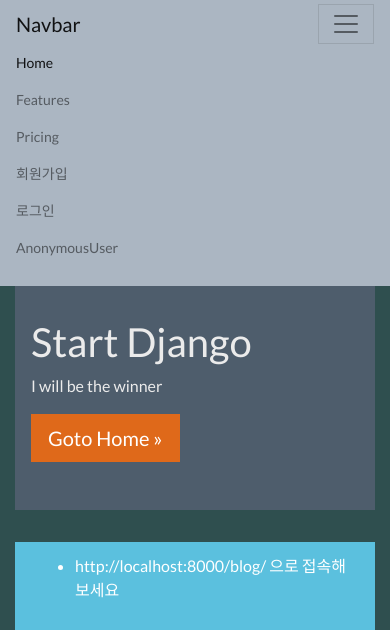
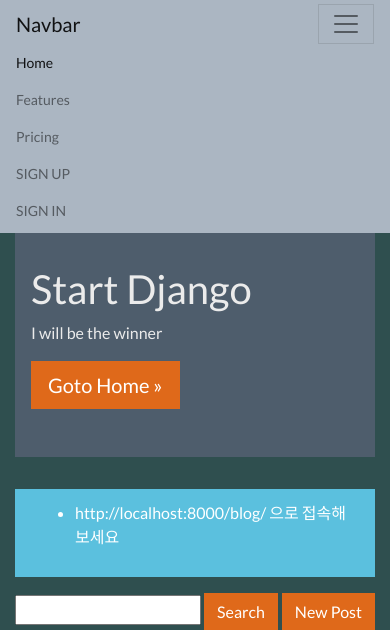
Before and after one commit to bufpal/start_django, a Django app: page /blog/ in a window 390 px wide, after a click that opens the changed part. Shown: the top 630 px of the page. Run offline with Django 3.2, Linux system fonts and the light colour scheme; data comes from the database, SQL or seed files in the repository; both versions use the stored data as it was after the commit; some libraries are stand-ins or nearby versions.

Commit message:
added LogIn/LogOut function, added fields on accounts/profile

```diff
--- a/accounts/urls.py
+++ b/accounts/urls.py
@@ -1,6 +1,15 @@
+from django.conf import settings
 from django.conf.urls import url
+from django.contrib.auth import views as auth_views
 from . import views
 
 urlpatterns = [
+    url(r'^profile/$', views.profile, name='profile'),
     url(r'^signup/$', views.signup, name='signup'),
+    url(r'^login/$', auth_views.login, name='login', kwargs={
+        'template_name': 'accounts/login_form.html'
+    }),
+    url(r'^logout/$', auth_views.logout, name='logout', kwargs={
+        'next_page': settings.LOGIN_URL
+    }),
 ]
--- a/accounts/views.py
+++ b/accounts/views.py
@@ -2,6 +2,9 @@ from django.conf import settings
 from django.contrib.auth.forms import UserCreationForm
 from django.shortcuts import redirect, render
 
+
+def profile(request):
+    return render(request, 'accounts/profile.html')
 
 def signup(request):
     if request.method == 'POST':
--- a/start_django/templates/layout.html
+++ b/start_django/templates/layout.html
@@ -30,18 +30,21 @@
                 <li class="nav-item">
                     <a class="nav-link" href="#">Pricing</a>
                 </li>
+                {% if not user.is_authenticated %}
                     <li class="nav-item">
-                    <a class="nav-link" href="#">회원가입</a>
+                        <a class="nav-link" href="{% url 'signup' %}">SIGN UP</a>
                     </li>
                     <li class="nav-item">
-                    <a class="nav-link" href="#">로그인</a>
+                        <a class="nav-link" href="{% url 'login' %}">SIGN IN</a>
+                    </li>
+                {% else %}
+                    <li class="nav-item">
+                        <a class="nav-link" href="{% url 'profile' %}">{{ user }}</a>
                     </li>
                     <li class="nav-item">
-                    <a class="nav-link" href="#">{{ user }}</a>
+                        <a class="nav-link" href="{% url 'logout' %}">SIGN OUT</a>
                     </li>
-                <li class="nav-item">
-                    <a class="nav-link" href="#">{{ user.date_joined }}</a>
-                </li>
+                {% endif %}
             </ul>
         </div>
     </nav>
--- a/start_django/urls.py
+++ b/start_django/urls.py
@@ -22,7 +22,7 @@ from django.shortcuts import redirect
 urlpatterns = [
     url(r'^$', lambda r: redirect('blog:post_list'), name='root'),
     url(r'^admin/', admin.site.urls),
-    url(r'^accounts/', include('accounts.urls', namespace='accounts')),
+    url(r'^accounts/', include('accounts.urls')),
     url(r'^blog/', include('blog.urls', namespace='blog')),
     url(r'^dojo/', include('dojo.urls', namespace='dojo')),
     url(r'^shop/', include('shop.urls', namespace='shop')),
```
Also changed, not shown: accounts/templates/accounts/login_form.html (added, +9 -0 lines), accounts/templates/accounts/profile.html (added, +20 -0 lines), db.sqlite3. Lines whose indentation alone changed are shown as unchanged.
